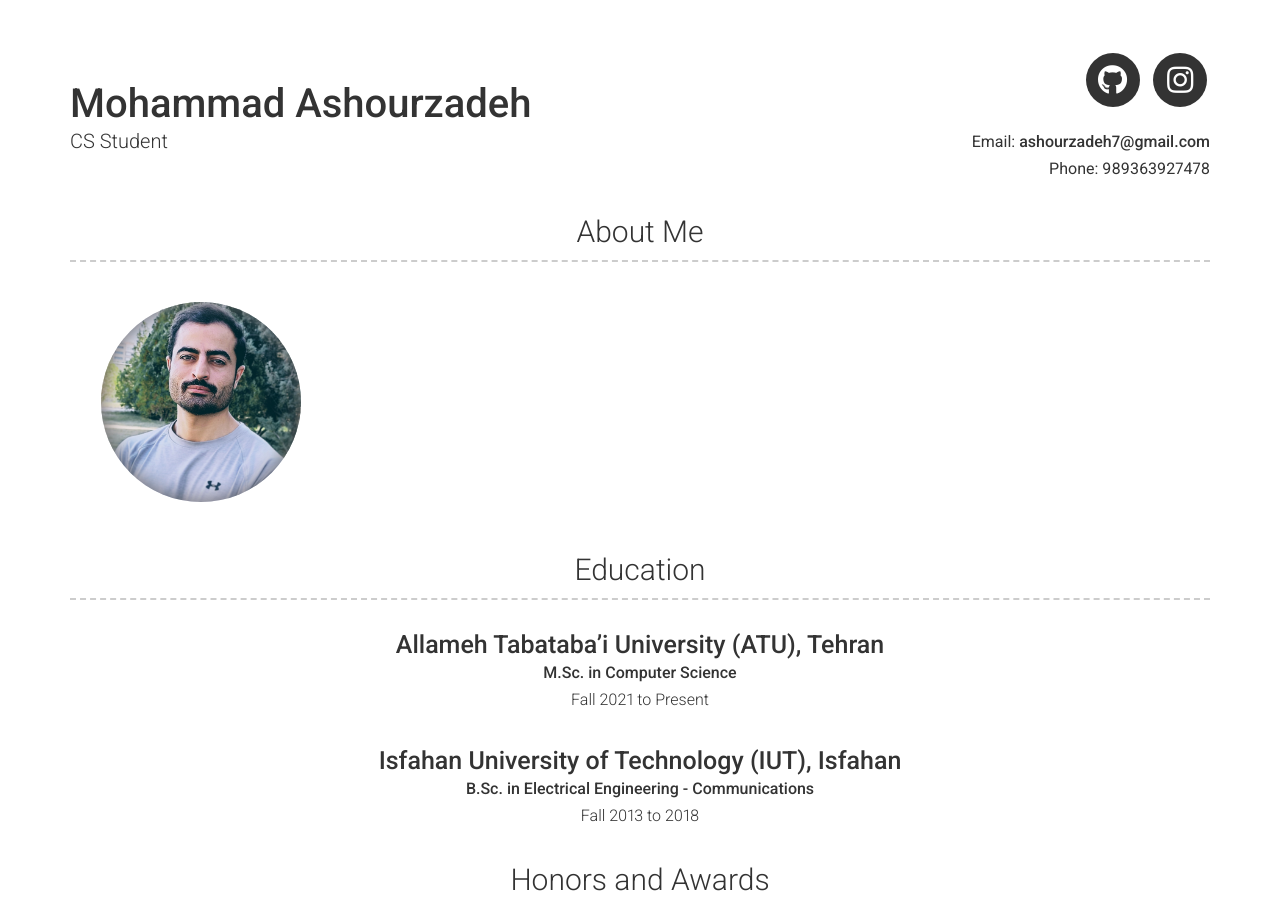
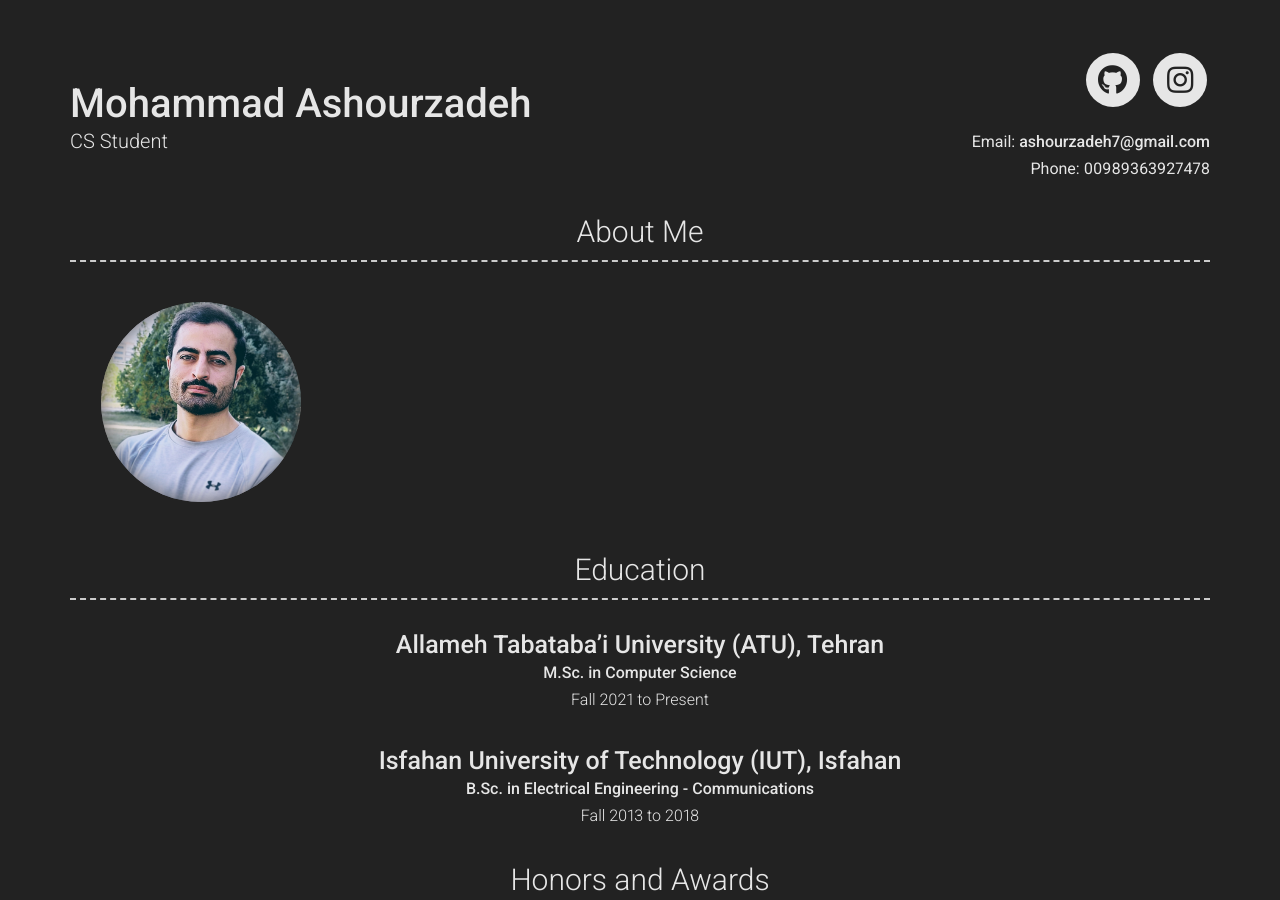
Before and after one commit to ashourzadeh7/ashourzadeh7.github.io, a Jekyll site: the page built from index.md, in a window 1280 px wide and 900 px high. Built offline with Jekyll 4.4.1, drawn with Linux system fonts in a browser that asks for light colours; nearby versions of some CDN libraries.

Commit message:
Update _config.yml

```diff
--- a/_config.yml
+++ b/_config.yml
@@ -9,7 +9,7 @@ version: 2
 name: Mohammad Ashourzadeh
 title: CS Student
 email: ashourzadeh7@gmail.com
-phone: +989363927478
+phone: 00989363927478
 # email_title: Email (Email title override)
 # phone: Your phone number (optional)
 # phone_title: Phone (Phone title override)
@@ -17,7 +17,7 @@ phone: +989363927478
 # website_title: Web (Website title override)
 
 # Dark Mode (true/false/never)
-darkmode: false
+darkmode: true
 
 # Social links
 #twitter_username: jekyllrb
```
